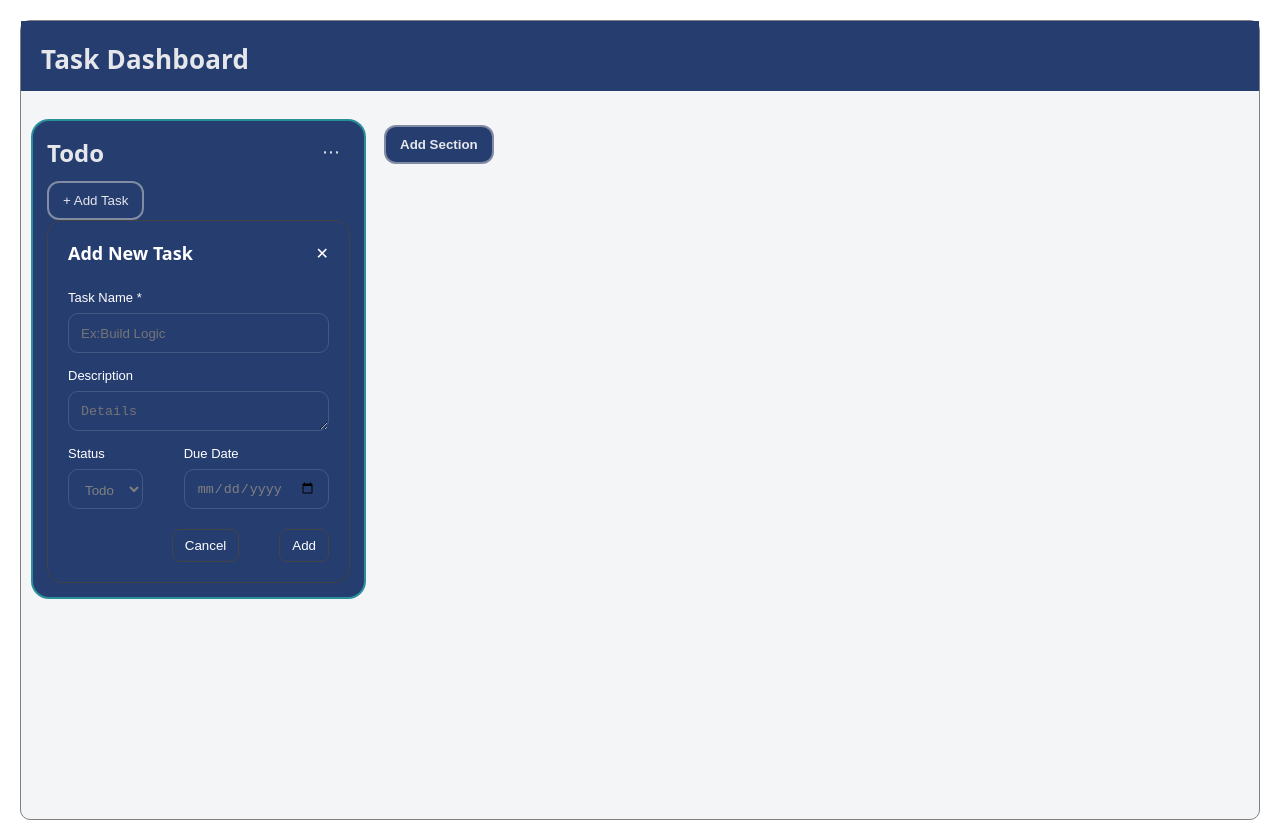
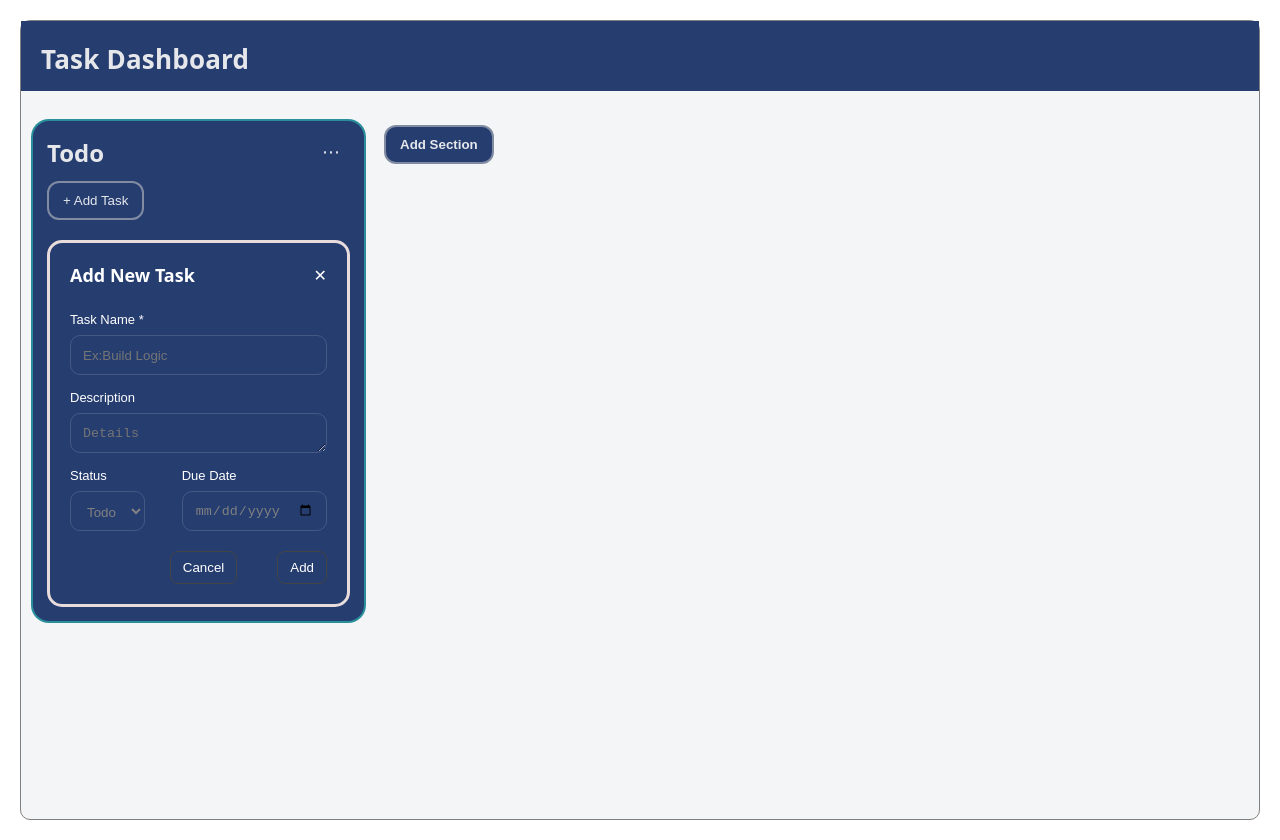
Before and after one commit to annmarytom/task-dashboard, a Vue app: page / in a window 1280 px wide. Both pictures are taken after a click on the button "+ Add Task". Built offline with nearby package versions, Linux system fonts and the light colour scheme.

Commit message:
updated css styles for add task component

```diff
--- a/src/components/AddTask.vue
+++ b/src/components/AddTask.vue
@@ -118,8 +118,9 @@ function submit() {
 .modal {
 
     width: 100%;
+    margin-top: 20px;
     background-color: #263d70;
-    border: 1px solid rgb(67, 65, 65);
+    border: 3px solid rgb(233 220 220);
     border-radius: 15px;
     padding: 20px;
 }
```
